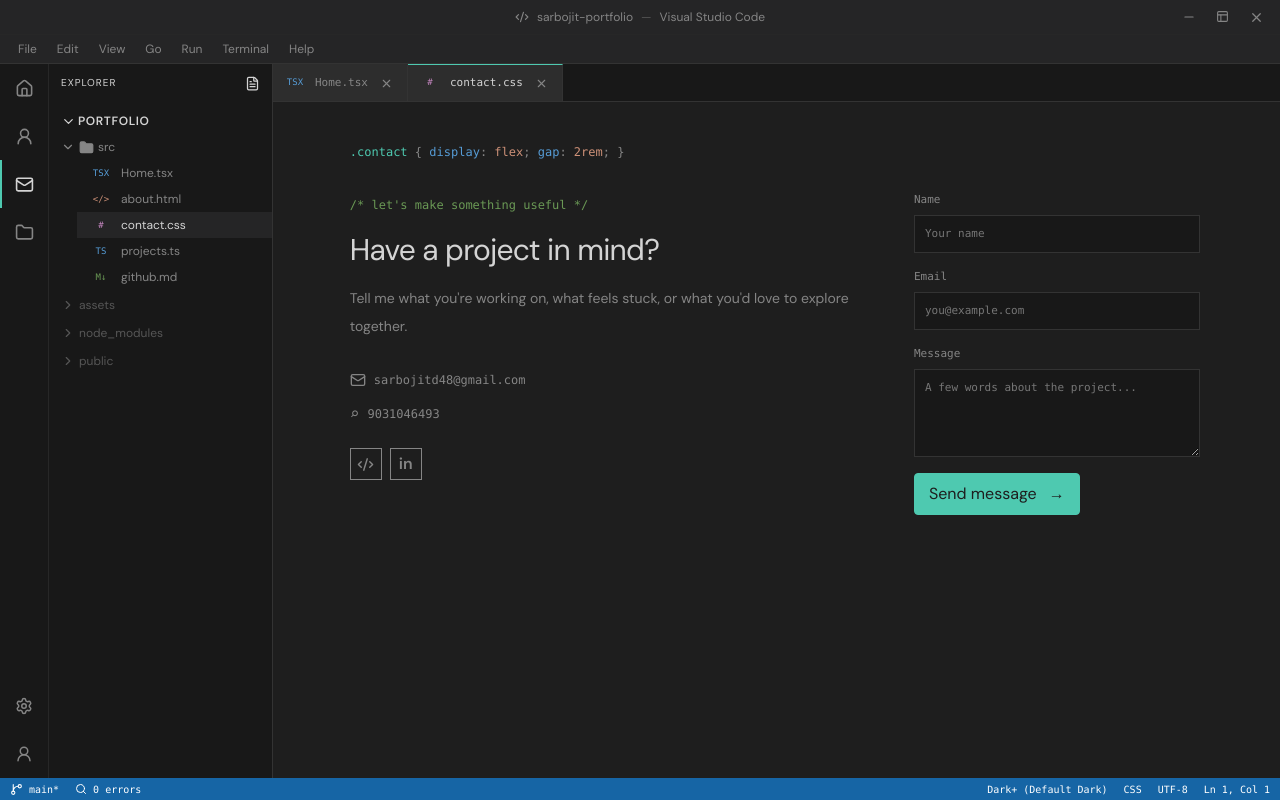
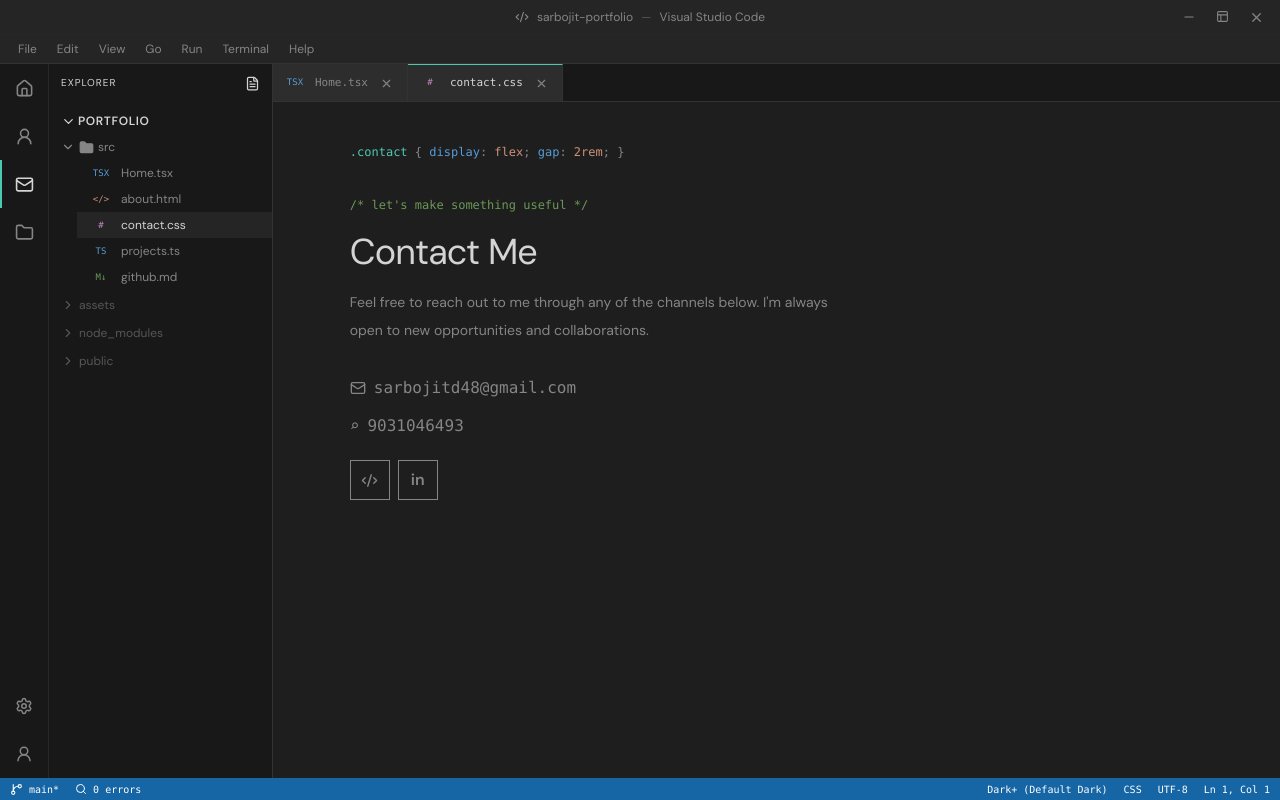
Before and after one commit to sarbojitdutta/myPortfolio, a React (Vite) app: page /contact in a window 1280 px wide. Built offline with nearby package versions, Linux system fonts and the light colour scheme.

Commit message:
modify the contact view

```diff
--- a/src/components/views/ContactView.tsx
+++ b/src/components/views/ContactView.tsx
@@ -11,21 +11,17 @@ export function ContactView() {
       <div className="grid max-w-[850px] grid-cols-[minmax(0,1.4fr)_minmax(250px,.8fr)] gap-[5vw] max-[720px]:block">
         <div>
           <span className={`text-xs text-[var(--green)] ${mono}`}>/* let&apos;s make something useful */</span>
-          <h2 className="my-4 text-3xl tracking-tight text-[var(--text)]">Have a project in mind?</h2>
-          <p className="max-w-[550px] text-sm leading-loose text-[var(--muted)]">Tell me what you&apos;re working on, what feels stuck, or what you&apos;d love to explore together.</p>
+          <h2 className="my-4 text-4xl tracking-tight text-[var(--text)]">Contact Me</h2>
+          <p className="max-w-[550px] text-sm leading-loose text-[var(--muted)]">Feel free to reach out to me through any of the channels below. I'm always open to new opportunities and collaborations.</p>
           <div className="mt-8 flex flex-col gap-3.5">
-            <a className={`inline-flex items-center gap-2 text-xs text-[var(--muted)] hover:text-[var(--accent)] ${mono}`} href="mailto:sarbojitd48@gmail.com"><Mail size={16} /> sarbojitd48@gmail.com</a>
-            <a className={`inline-flex items-center gap-2 text-xs text-[var(--muted)] hover:text-[var(--accent)] ${mono}`} href="tel:9031046493"><span className="text-base">⌕</span> 9031046493</a>
-            <div className="mt-2 flex gap-2"><a aria-label="GitHub" className="grid h-8 w-8 place-items-center border text-[var(--muted)] hover:border-[var(--accent)] hover:text-[var(--accent)]" href="https://github.com/sarbojitdutta" rel="noreferrer" target="_blank"><Code2 size={17} /></a><a aria-label="LinkedIn" className="grid h-8 w-8 place-items-center border text-[var(--muted)] hover:border-[var(--accent)] hover:text-[var(--accent)]" href="https://linkedin.com" rel="noreferrer" target="_blank"><span className="font-semibold">in</span></a></div>
+            <a className={`inline-flex items-center gap-2 text-s text-[var(--muted)] hover:text-[var(--accent)] ${mono}`} href="mailto:sarbojitd48@gmail.com"><Mail size={16} /> sarbojitd48@gmail.com</a>
+            <a className={`inline-flex items-center gap-2 text-s text-[var(--muted)] hover:text-[var(--accent)] ${mono}`} href="tel:9031046493"><span className="text-base">⌕</span> 9031046493</a>
+            <div className="mt-2 flex gap-2">
+              <a aria-label="GitHub" className="grid h-10 w-10 place-items-center border text-[var(--muted)] hover:border-[var(--accent)] hover:text-[var(--accent)]" href="https://github.com/sarbojitdutta" rel="noreferrer" target="_blank"><Code2 size={17} /></a>
+              <a aria-label="LinkedIn" className="grid h-10 w-10 place-items-center border text-[var(--muted)] hover:border-[var(--accent)] hover:text-[var(--accent)]" href="https://www.linkedin.com/in/sarbojitdutta/" rel="noreferrer" target="_blank"><span className="font-semibold">in</span></a>
+            </div>
           </div>
         </div>
-        <form className="flex flex-col gap-4 max-[720px]:mt-10" onSubmit={(event) => { event.preventDefault(); setSent(true) }}>
-          <label className={`flex flex-col gap-1.5 text-[11px] text-[var(--muted)] ${mono}`}>Name<input className={`border bg-[var(--panel)] p-2.5 text-xs text-[var(--text)] outline-none focus:border-[var(--accent)] ${border}`} placeholder="Your name" required /></label>
-          <label className={`flex flex-col gap-1.5 text-[11px] text-[var(--muted)] ${mono}`}>Email<input className={`border bg-[var(--panel)] p-2.5 text-xs text-[var(--text)] outline-none focus:border-[var(--accent)] ${border}`} placeholder="you@example.com" required type="email" /></label>
-          <label className={`flex flex-col gap-1.5 text-[11px] text-[var(--muted)] ${mono}`}>Message<textarea className={`resize-y border bg-[var(--panel)] p-2.5 text-xs text-[var(--text)] outline-none focus:border-[var(--accent)] ${border}`} placeholder="A few words about the project..." required rows={4} /></label>
-          <button className="inline-flex items-center justify-center gap-3 self-start rounded border border-[var(--accent)] bg-[var(--accent)] px-3.5 py-2 text-xs text-[var(--bg)] hover:brightness-110" type="submit">{sent ? 'Message ready to send' : 'Send message'} <span>→</span></button>
-          {sent && <small className="text-[11px] leading-normal text-[var(--accent)]">Thanks. This demo form is ready to connect to Formspree or a mailto endpoint.</small>}
-        </form>
       </div>
     </PageView>
   )
```
